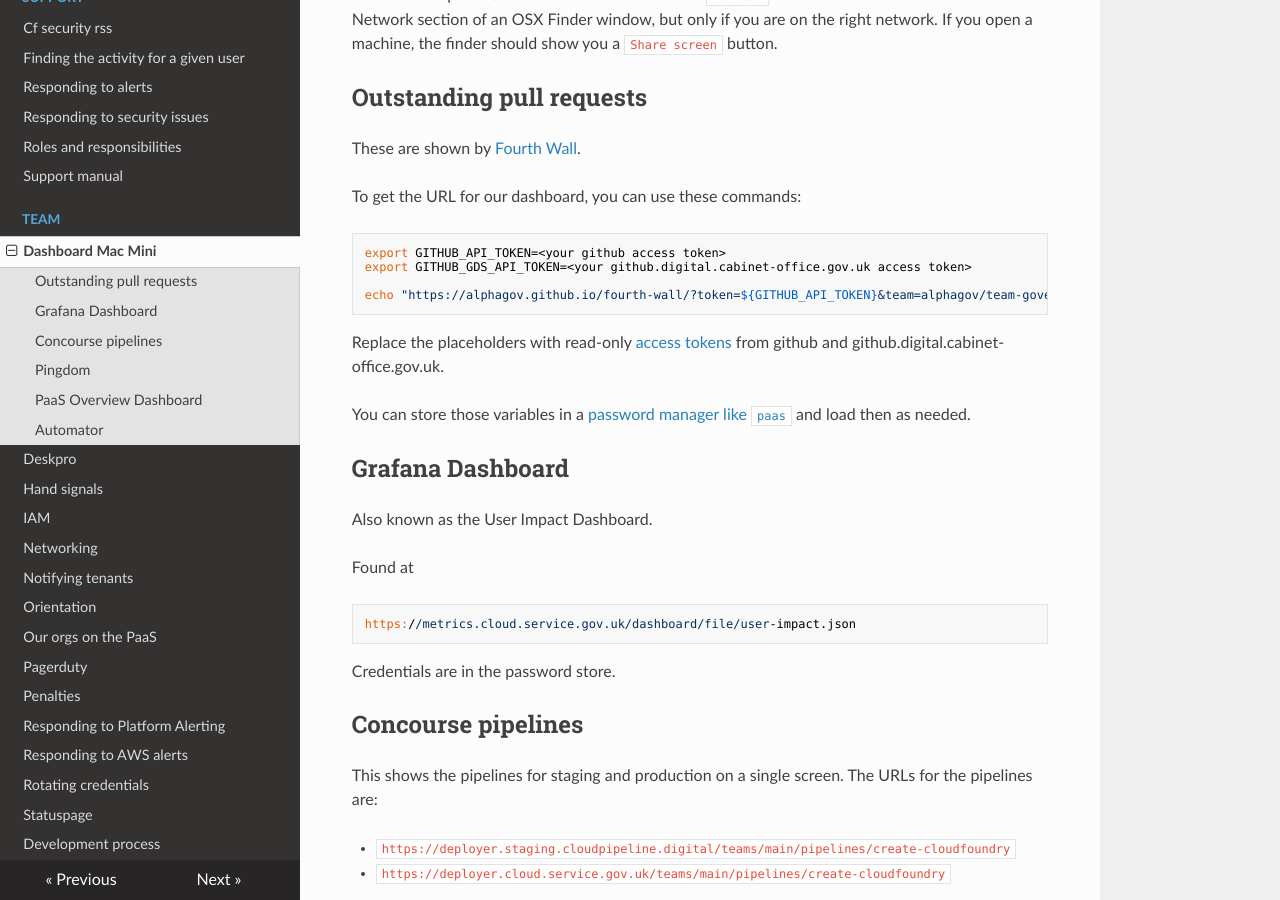
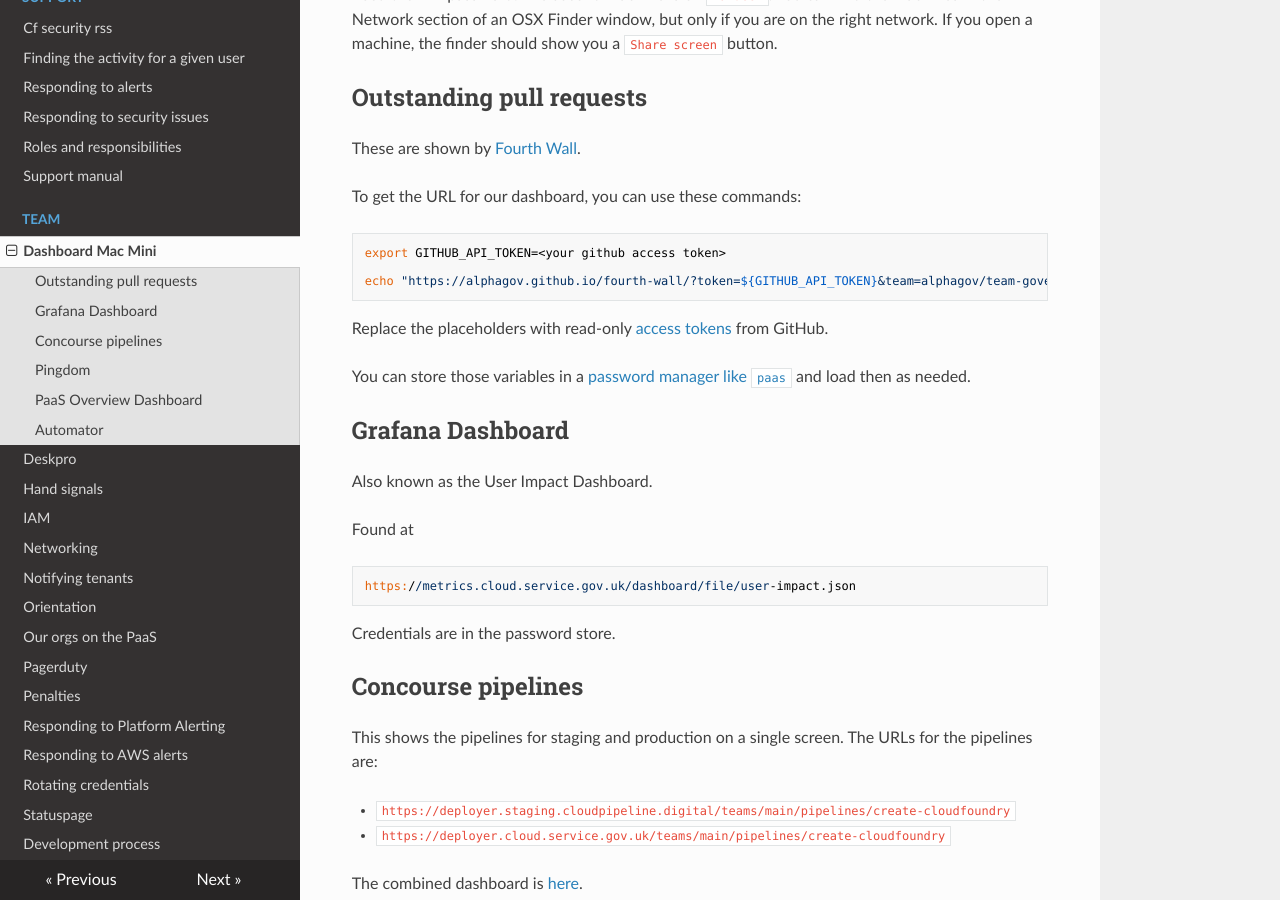
Before and after one commit to alphagov/paas-team-manual, an MkDocs documentation site: the page built from docs/team/dashboard_mac_mini.md, in a window 1280 px wide and 900 px high, scrolled down 611 px. Built offline with MkDocs 1.6.1, drawn with Linux system fonts in a browser that asks for light colours; nearby versions of some CDN libraries.

Commit message:
Remove GitHub Enterprise from dashboard docs
Our team no longer uses GitHub Enterprise.

````diff
--- a/docs/team/dashboard_mac_mini.md
+++ b/docs/team/dashboard_mac_mini.md
@@ -31,12 +31,11 @@ To get the URL for our dashboard, you can use these commands:
 
 ```
 export GITHUB_API_TOKEN=<your github access token>
-export GITHUB_GDS_API_TOKEN=<your github.digital.cabinet-office.gov.uk access token>
 
-echo "https://alphagov.github.io/fourth-wall/?token=${GITHUB_API_TOKEN}&team=alphagov/team-government-paas-readonly&github.digital.cabinet-office.gov.uk_token=${GITHUB_GDS_API_TOKEN}&github.digital.cabinet-office.gov.uk_team=government-paas/read-only"
+echo "https://alphagov.github.io/fourth-wall/?token=${GITHUB_API_TOKEN}&team=alphagov/team-government-paas-readonly"
 ```
 
-Replace the placeholders with read-only [access tokens](https://github.com/blog/1509-personal-api-tokens) from github and github.digital.cabinet-office.gov.uk.
+Replace the placeholders with read-only [access tokens](https://github.com/blog/1509-personal-api-tokens) from GitHub.
 
 You can store those variables in a [password manager like `paas`](https://www.passwordstore.org/) and load then as needed.
 
````
